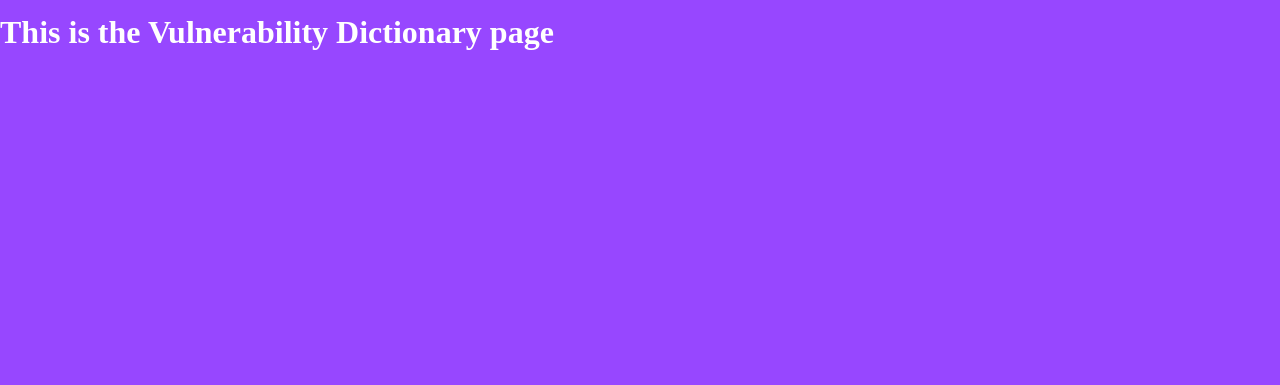
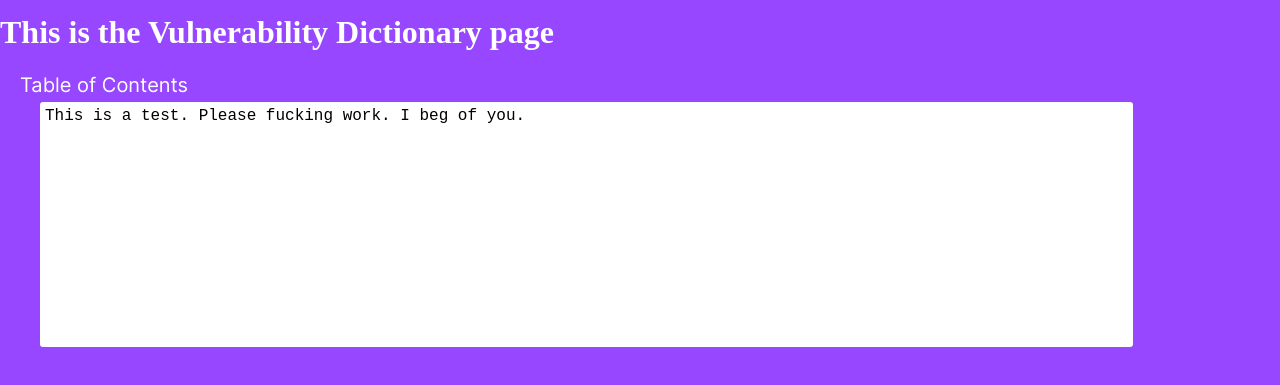
Before and after one commit to mvanditc/WebAppVIP, a plain HTML site: page html/vulnerabilityDictPage.html in a window 1280 px wide. Shown: the part 107-492 px from the top of the page. Drawn offline with Linux system fonts and the light colour scheme; files whose address does not match are found by name.

Commit message:
Adding some preliminary HTML and styling

```diff
--- a/css/vulnerabilityDictPage.css
+++ b/css/vulnerabilityDictPage.css
@@ -9,3 +9,26 @@ body {
     margin: 0;
     padding: 0;
 }
+
+.content-header{
+    font-family: 'font1';
+    padding-left:20px;
+    font-size:20px;
+
+}
+
+.table-of-contents{
+    margin-top:5px;
+    margin-left:40px;
+    border-radius:3px;
+    width: 85vw;
+    height: 30vh;
+    padding-top:5px;
+    padding-left:5px;
+    overflow: auto;
+    background-color:white;
+    color:black;
+    font-family:'Courier New', Courier, monospace;
+
+
+}
--- a/html/vulnerabilityDictPage.html
+++ b/html/vulnerabilityDictPage.html
@@ -71,5 +71,9 @@
         <h1>This is the Vulnerability Dictionary page</h1>
 
         <script src="../js/navbar.js"></script>
+        <span class="content-header">Table of Contents</span>
+        <div class="table-of-contents">
+            This is a test. Please fucking work. I beg of you.
+        </div>
     </body>
 </html>
```
